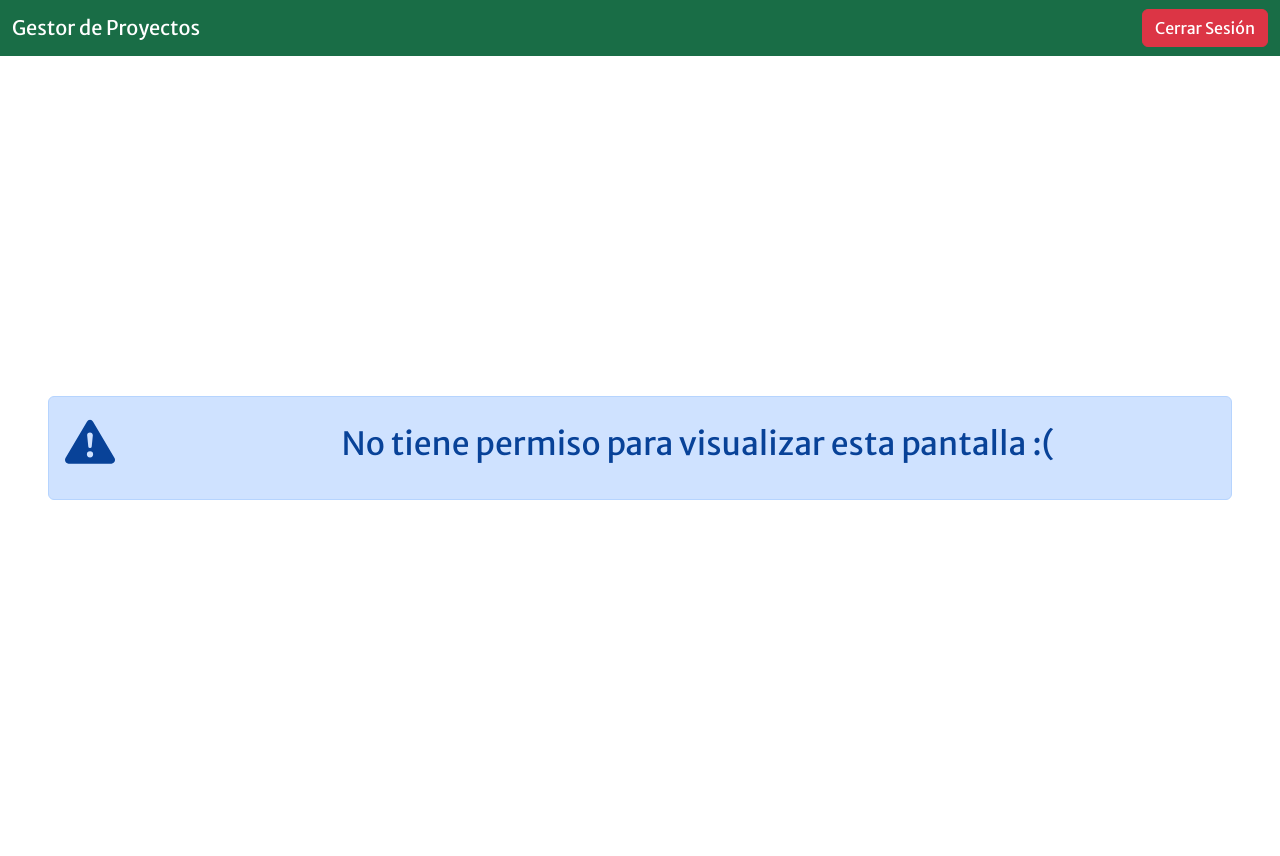
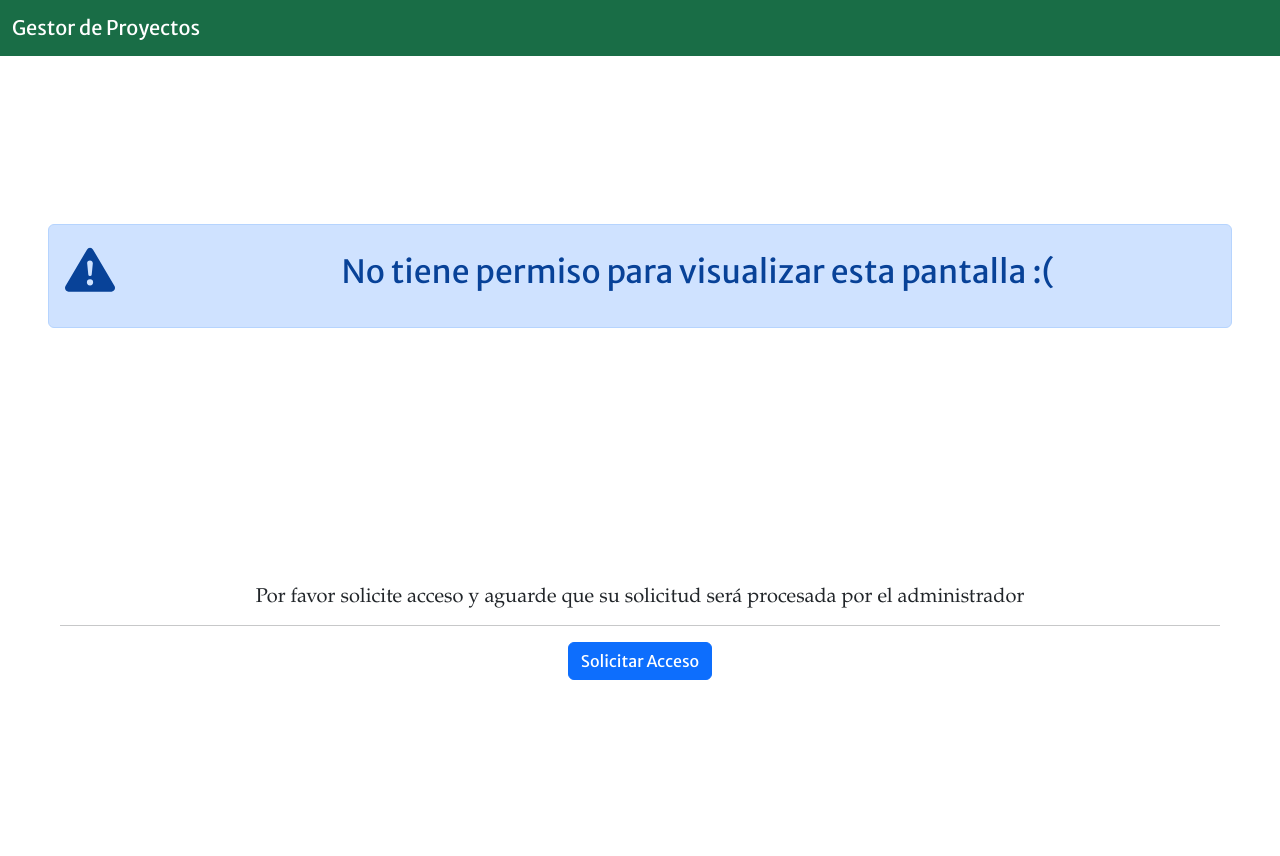
Before and after one commit to ararolon/GestorDeProyectosAgiles_repo, a Django app: page /sinpermiso/ in a window 1280 px wide. Run offline with Django 4.2, Linux system fonts and the light colour scheme; the visitor is signed in with stand-in values (Sample User, id 1).

Commit message:
Actualización de la vista sinpermiso

```diff
--- a/SSO/templates/SSO/sinpermiso.html
+++ b/SSO/templates/SSO/sinpermiso.html
@@ -12,7 +12,6 @@
             {% block title %}
             {% endblock %}
         </title>
-
 
         <!-- Google Font -->
         <link rel="preconnect" href="https://fonts.googleapis.com">
@@ -38,24 +37,11 @@
           <a class="navbar-brand" href="#" style="color: white;">
             Gestor de Proyectos
           </a>
-
-          <div>
-              {# Boton para cerrar sesion #}
-              <form method="post" action="{% url 'account_logout' %}">
-              {% csrf_token %}
-              {% if redirect_field_value %}
-                <input type="hidden" name="{{redirect_field_name}}" value="{{redirect_field_value}}">
-              {% endif %}
-                <button type="submit" class="btn btn-danger" style="color: white">Cerrar Sesión</button>
-              </form>
-          </div>
-
         </div>
-      </nav>
-
+    </nav>
 
     <div class="p-5 text-center, m-0 vh-100 row justify-content-center align-items-center">
-         <div class="alert alert-primary d-flex align-items-center" role="alert" >
+        <div class="alert alert-primary d-flex align-items-center" role="alert" >
             <svg xmlns="http://www.w3.org/2000/svg" width="50" height="70" fill="currentColor"
                 class="bi bi-exclamation-triangle-fill flex-shrink-0 me-2" viewBox="0 0 16 20" role="img" aria-label="Warning:" >
                 <path d="M8.982 1.566a1.13 1.13 0 0 0-1.96 0L.165 13.233c-.457.778.091 1.767.98 1.767h13.713c.889 0 1.438-.99.98-1.767L8.982 1.566zM8 5c.535 0 .954.462.9.995l-.35 3.507a.552.552 0 0 1-1.1 0L7.1 5.995A.905.905 0 0 1 8 5zm.002 6a1 1 0 1 1 0 2 1 1 0 0 1 0-2z"/>
@@ -63,7 +49,18 @@
             <h2 class="col-sm-12 d-flex justify-content-center">
                 No tiene permiso para visualizar esta pantalla :(
             </h2>
-         </div>
+        </div>
+
+        <h5 align="center">
+            <font face="Bookman Old Style, Book Antiqua, Garamond">
+                Por favor solicite acceso y aguarde que su solicitud será procesada por el administrador
+            </font>
+            <hr/>
+            <form method="POST" class="col-auto mx-auto">
+                {% csrf_token %}
+                <a href="/login" class="btn btn-primary mr-10 border-5 bg-color-accent">Solicitar Acceso</a>
+            </form>
+        </h5>
     </div>
 
 </body>
```
